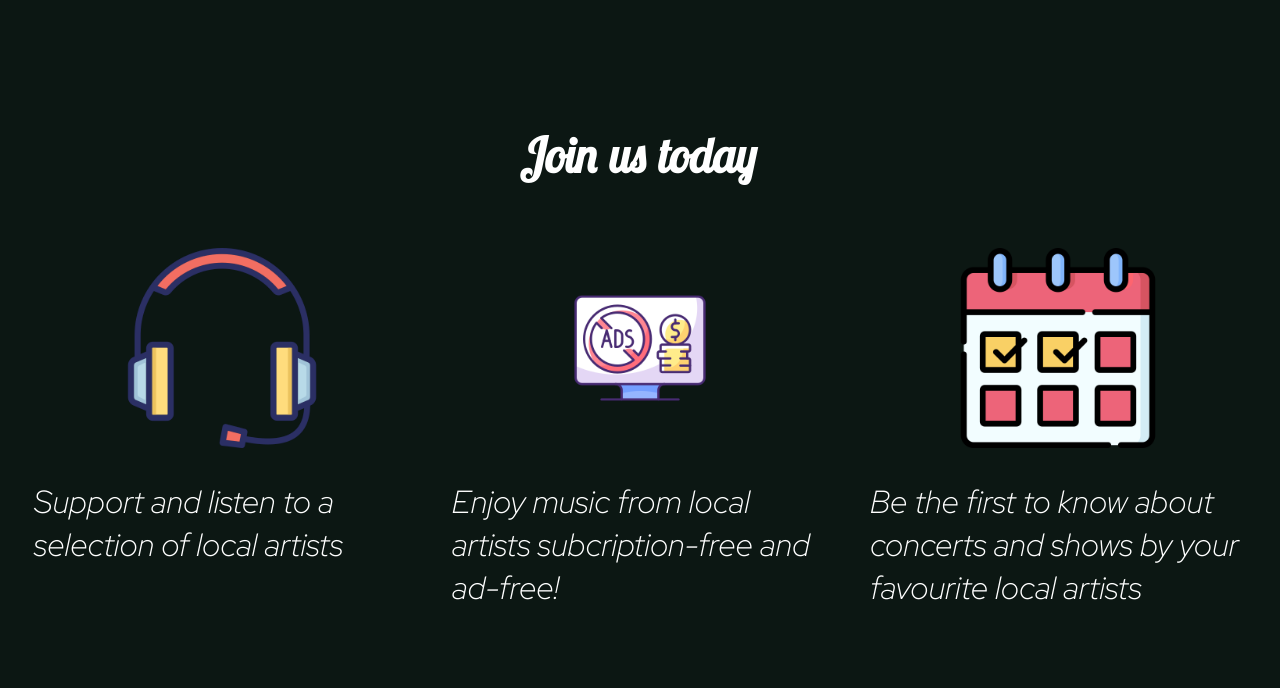
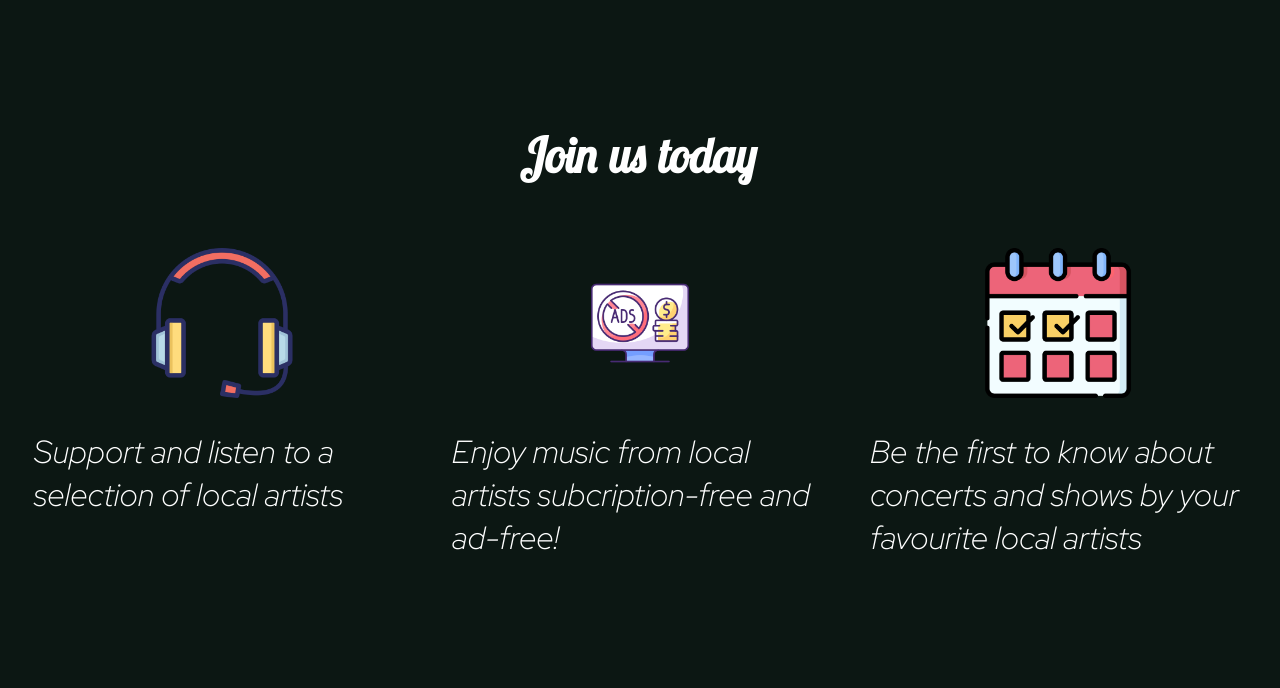
Before and after one commit to mehrdad-ordobadi/Melo, a Flask app: page / in a window 1280 px wide. Shown: the part 64-752 px from the top of the page. Run offline with Flask 3, Linux system fonts and the light colour scheme.

Commit message:
Update homepage.css
change icons size

```diff
--- a/app/static/homepage.css
+++ b/app/static/homepage.css
@@ -88,7 +88,7 @@ p {
 }
 
 .main_images img {
-  width: 200px;
+  width: 150px;
 }
 
 .main_images p {
```
